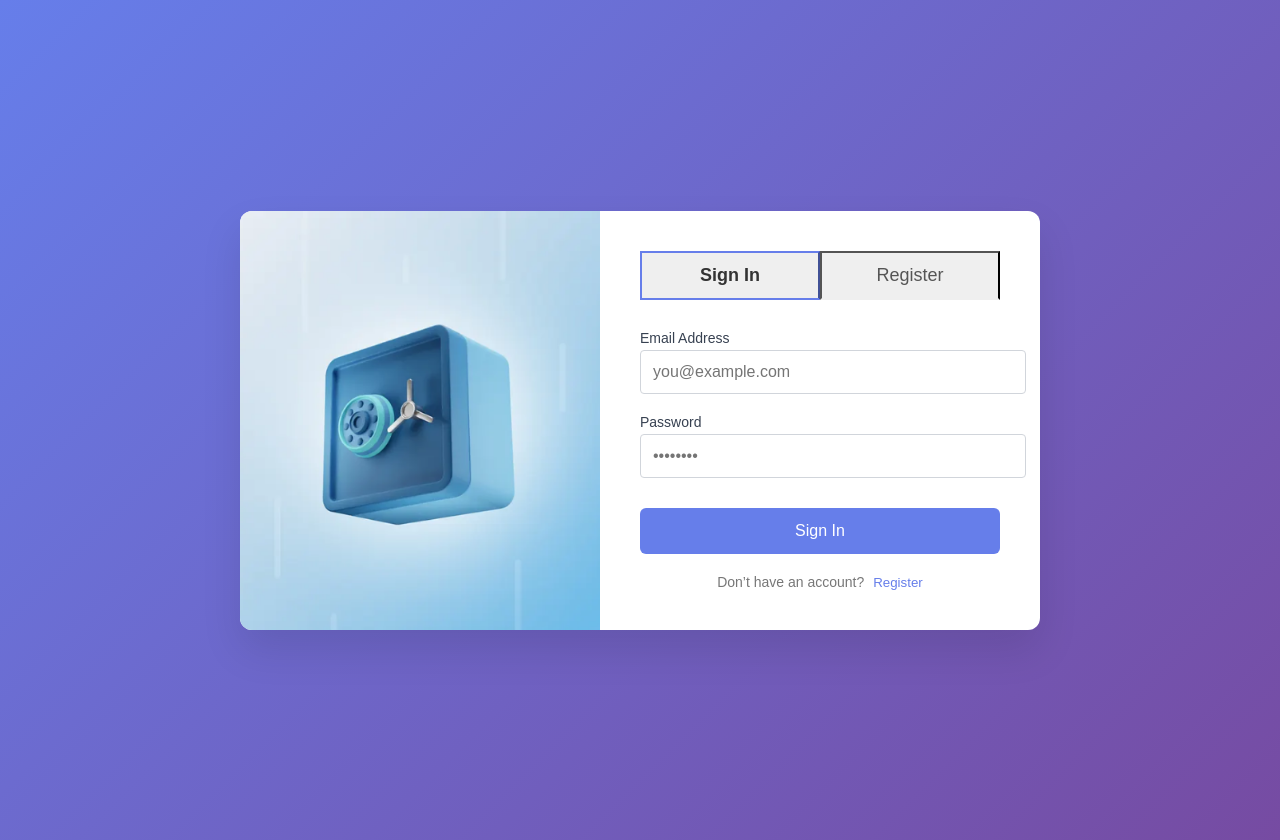
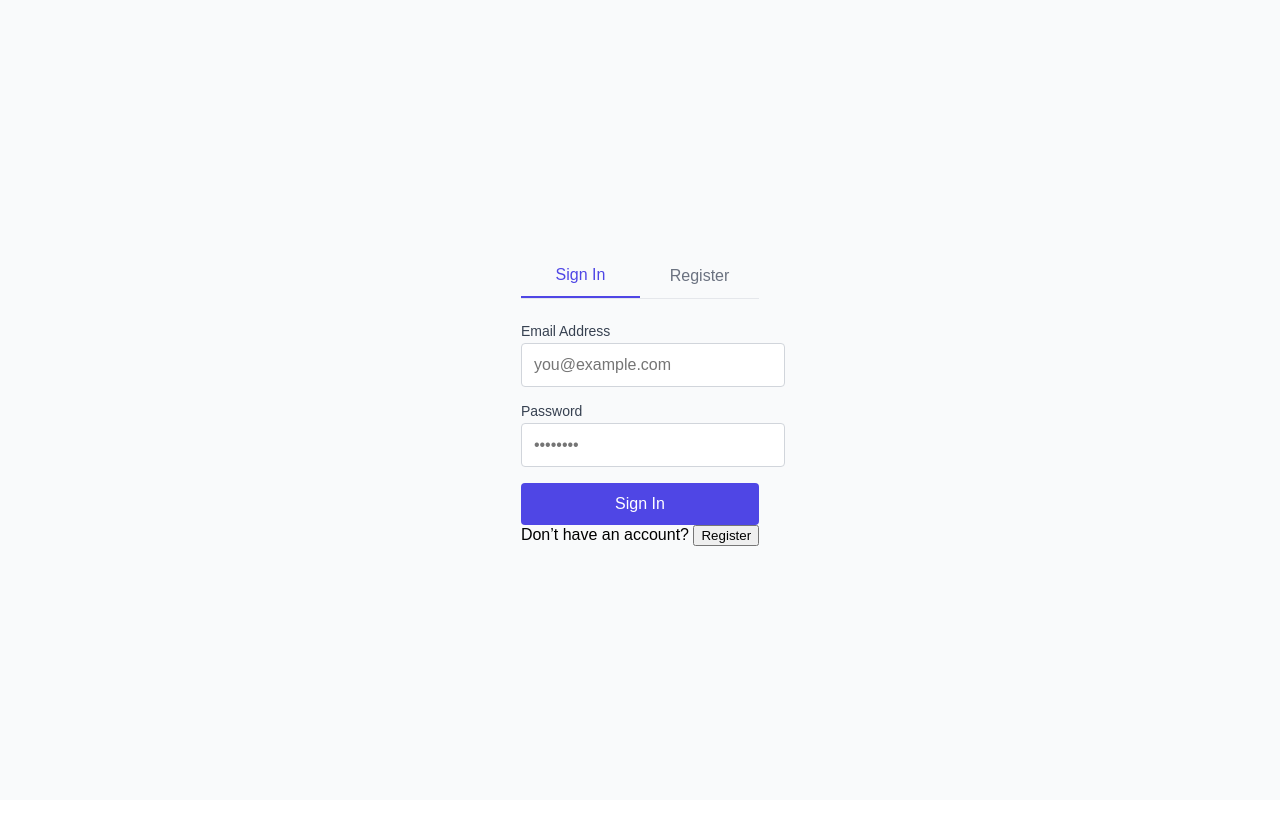
Before and after one commit to tinulica/frontend1, a React (Create React App) app: page / in a window 1280 px wide. After the commit the page ends 800 px from the top, so only its background shows below. Built offline with nearby package versions, Linux system fonts and the light colour scheme.

Commit message:
Update Home.css

```diff
--- a/src/components/Home.css
+++ b/src/components/Home.css
@@ -1,139 +1,89 @@
-/* full-screen gradient background */
+/* src/components/Home.css */
+
 .home-container {
   display: flex;
   align-items: center;
   justify-content: center;
-  min-height: 100vh;
-  background: linear-gradient(135deg, #667eea 0%, #764ba2 100%);
-  padding: 20px;
+  min-height: calc(100vh - 64px); /* adjust if your navbar is taller/shorter */
+  background: #f9fafb;
+  padding: 2rem;
 }
 
-/* card wrapper */
-.auth-card {
-  display: flex;
-  width: 800px;
-  max-width: 100%;
-  background: #fff;
-  border-radius: 12px;
-  box-shadow: 0 20px 40px rgba(0,0,0,0.1);
-  overflow: hidden;
+.home-content {
+  background: #ffffff;
+  padding: 2rem;
+  border-radius: 8px;
+  box-shadow: 0 4px 12px rgba(0, 0, 0, 0.1);
+  width: 100%;
+  max-width: 400px;
 }
 
-/* left illustration */
-.auth-left {
-  flex: 1;
-  background-size: cover;
-  background-position: center;
+.auth-tabs {
+  display: flex;
+  margin-bottom: 1.5rem;
+  border-bottom: 1px solid #e5e7eb;
 }
 
-/* right form panel */
-.auth-right {
+.tab {
   flex: 1;
-  padding: 40px;
+  text-align: center;
+  padding: 0.75rem 0;
+  cursor: pointer;
+  font-size: 1rem;
+  color: #6b7280;
+  background: transparent;
+  border: none;
+  outline: none;
+  transition: color 0.2s;
+}
+
+.tab.active {
+  color: #4f46e5;
+  font-weight: 500;
+  border-bottom: 2px solid #4f46e5;
+}
+
+.auth-card form {
   display: flex;
   flex-direction: column;
-  justify-content: center;
 }
 
-/* tabs */
-.auth-tabs {
-  display: flex;
-  margin-bottom: 30px;
-}
-.tab {
-  flex: 1;
-  padding: 12px 0;
-  text-align: center;
-  font-size: 18px;
-  cursor: pointer;
-  border-bottom: 2px solid transparent;
-  color: #555;
-  transition: color 0.2s, border-color 0.2s;
-}
-.tab.active {
-  color: #333;
-  border-color: #667eea;
-  font-weight: 600;
+.auth-card form > div {
+  margin-bottom: 1rem;
 }
 
-/* error message */
-.auth-error {
-  background: #fee2e2;
-  color: #b91c1c;
-  padding: 10px;
-  border-radius: 6px;
-  margin-bottom: 20px;
-  text-align: center;
+.auth-card label {
+  margin-bottom: 0.5rem;
+  font-size: 0.875rem;
+  color: #374151;
 }
 
-/* form */
-.auth-form .form-group {
-  margin-bottom: 20px;
-}
-.auth-form label {
-  display: block;
-  margin-bottom: 8px;
-  font-size: 14px;
-  color: #555;
-}
-.auth-form input {
+.auth-card input {
+  padding: 0.75rem 1rem;
+  border: 1px solid #d1d5db;
+  border-radius: 4px;
+  font-size: 1rem;
   width: 100%;
-  padding: 12px 16px;
-  font-size: 16px;
-  border: 1px solid #ddd;
-  border-radius: 6px;
-  transition: border-color 0.2s, box-shadow 0.2s;
-}
-.auth-form input:focus {
-  border-color: #667eea;
-  box-shadow: 0 0 0 3px rgba(102,126,234,0.2);
-  outline: none;
 }
 
-/* submit button */
-.submit-btn {
+.auth-card button[type="submit"] {
   width: 100%;
-  padding: 14px;
-  margin-top: 10px;
-  font-size: 16px;
-  color: #fff;
-  background: #667eea;
+  padding: 0.75rem;
+  background: #4f46e5;
+  color: #ffffff;
   border: none;
-  border-radius: 6px;
+  border-radius: 4px;
+  font-size: 1rem;
   cursor: pointer;
   transition: background 0.2s;
 }
-.submit-btn:hover {
-  background: #5563c1;
+
+.auth-card button[type="submit"]:hover {
+  background: #4338ca;
 }
 
-/* footer switch link */
-.auth-footer {
+.auth-card .error {
+  color: #dc2626;
+  margin-bottom: 1rem;
   text-align: center;
-  margin-top: 20px;
-  font-size: 14px;
-  color: #777;
 }
-.switch-btn {
-  background: none;
-  border: none;
-  color: #667eea;
-  font-weight: 500;
-  cursor: pointer;
-  padding: 0;
-  margin-left: 5px;
-  transition: color 0.2s;
-}
-.switch-btn:hover {
-  color: #5563c1;
-}
-
-/* responsive */
-@media (max-width: 768px) {
-  .auth-card {
-    flex-direction: column;
-  }
-  .auth-left {
-    height: 200px;
-  }
-}
```
